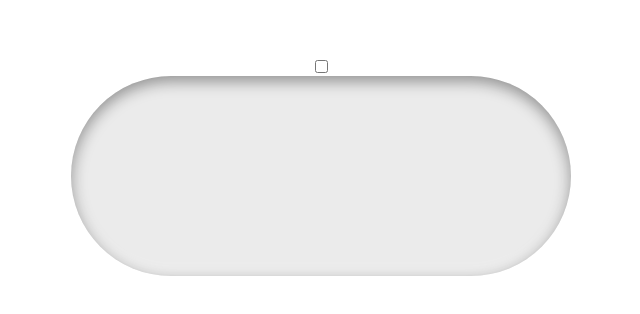
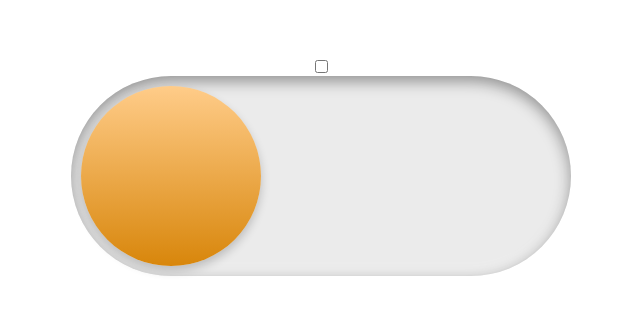
Before and after one commit to genious86/dark-mode-toggle-button, a plain HTML site: page index.html in a window 1280 px wide. Shown: the part 234-548 px from the top of the page, without its empty margins (319-959 px from the left). Drawn offline with Linux system fonts and the light colour scheme.

Commit message:
label after

```diff
--- a/styles.css
+++ b/styles.css
@@ -19,3 +19,14 @@ label{
     cursor: pointer;
 
 }
+label:after{
+    content: "";
+    width: 180px;
+    height: 180px;
+    position: absolute;
+    top: 10px;
+    left: 10px;
+    background: linear-gradient(180deg, #ffcc89, #d8860b);
+    border-radius: 180px;
+    box-shadow: 0px 5px 10px rgba(0, 0, 0, 0.2);
+}
```
